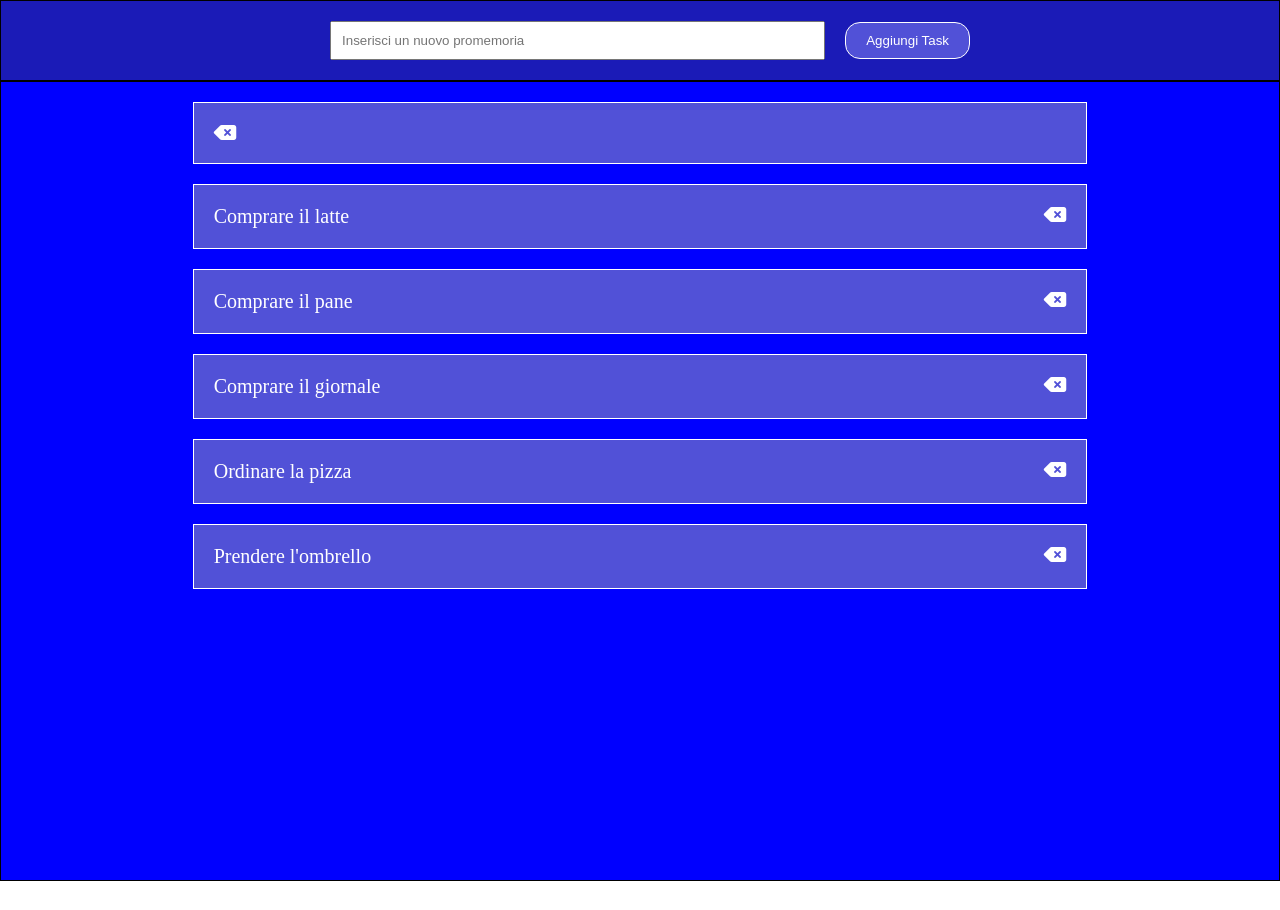
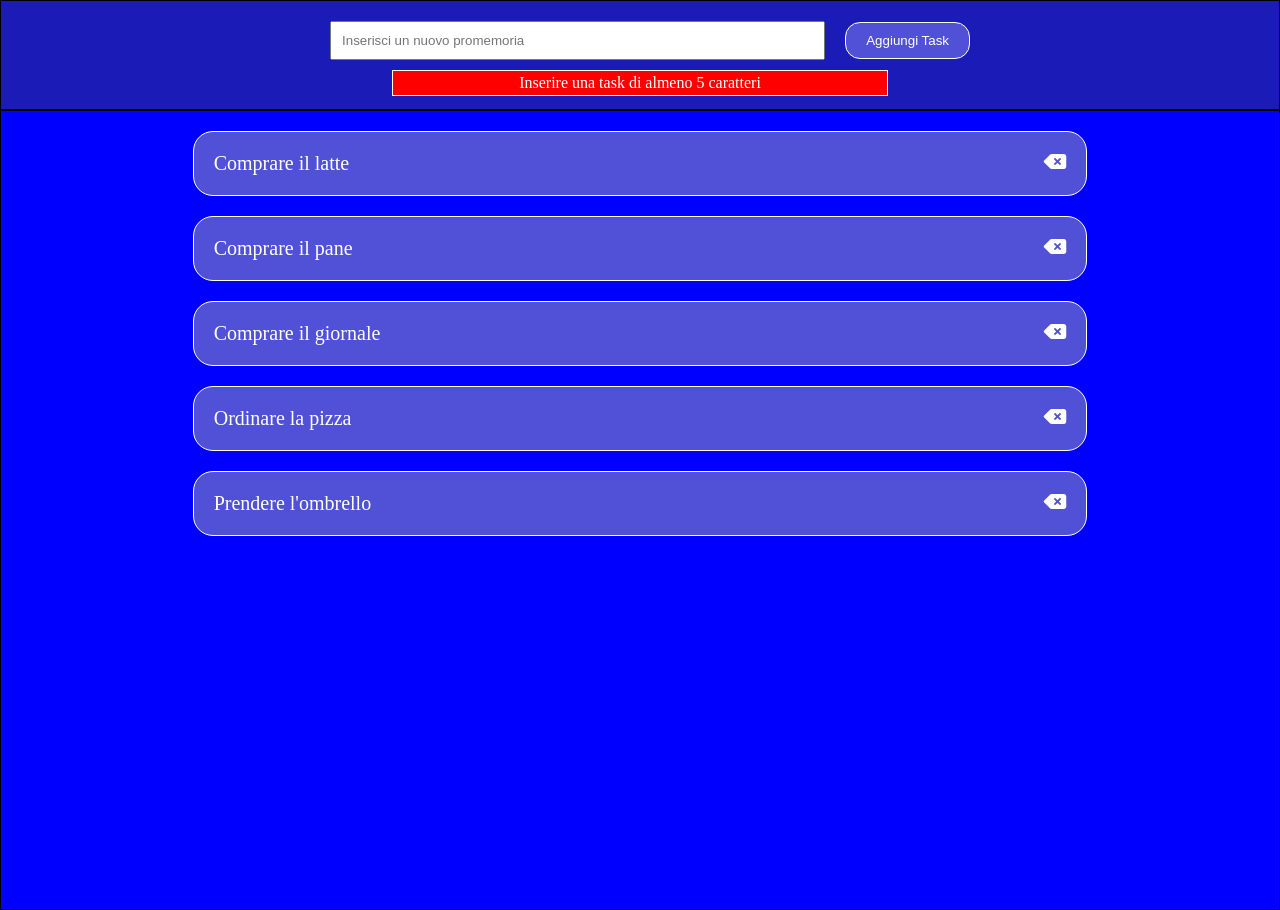
Before and after one commit to Matteo-Sarrecchia/vue-todolist, a plain HTML site: page index.html in a window 1280 px wide. Both pictures are taken after a click on the button "Aggiungi Task". Before the commit the page ends 881 px from the top, so only its background shows below. Drawn offline with nearby package versions, Linux system fonts and the light colour scheme.

Commit message:
errore task

```diff
--- a/css/style.css
+++ b/css/style.css
@@ -7,6 +7,7 @@
 #container{
     border: 1px solid black;
     text-align: center;
+    height: 110px;
     padding: 20px;
     background-color: rgb(27, 27, 183);
 }
@@ -33,6 +34,7 @@
 
 .task{
     border: 1px solid white;
+    border-radius: 20px;
     background-color: rgb(81, 81, 215);
     color: white;
     padding: 20px;
@@ -44,6 +46,11 @@
     justify-content: space-between;
 }
 
-.active{
-    background-color: orange;
+.error{
+    background-color: red;
+    color: white;
+    border: 1px solid rgb(255, 255, 255);
+    width: 40%;
+    margin: 10px auto;
+    padding: 3px;
 }
--- a/index.html
+++ b/index.html
@@ -14,6 +14,11 @@
         <div id="container">
             <input type="text" placeholder="Inserisci un nuovo promemoria" v-model="newTask">
             <button @click="addTask">Aggiungi Task</button>
+
+            <!-- output di errore -->
+            <div class="error" v-if="error">
+                Inserire una task di almeno 5 caratteri
+            </div>
         </div>
 
         <div id="taskContainer">
--- a/js/main.js
+++ b/js/main.js
@@ -5,6 +5,7 @@ createApp ({
         return {
             done: true,
             newTask: "",
+            error: false,
 
             listTask: [{
                 text: "Comprare il latte",
@@ -30,10 +31,21 @@ createApp ({
     },
 
     methods: {
-        addTask () {
-            console.log(this.newTask);
-            console.log(this.listTask)
-            this.listTask.unshift(this.newTask)
+        addTask (){
+            if (this.newTask !== "" && this.newTask.length >= 5){
+                this.listTask.unshift(
+                    {   text:this.newTask,
+                        done:false
+                    });
+                    this.newTask= "",
+                    this.error = false
+                    // console.log(this.newTask);
+                    // console.log(this.listTask)
+            } else {
+                this.error = true,
+                console.log("è troppo corto")
+            }
+
         }
     }
 }).mount("#app");
```
